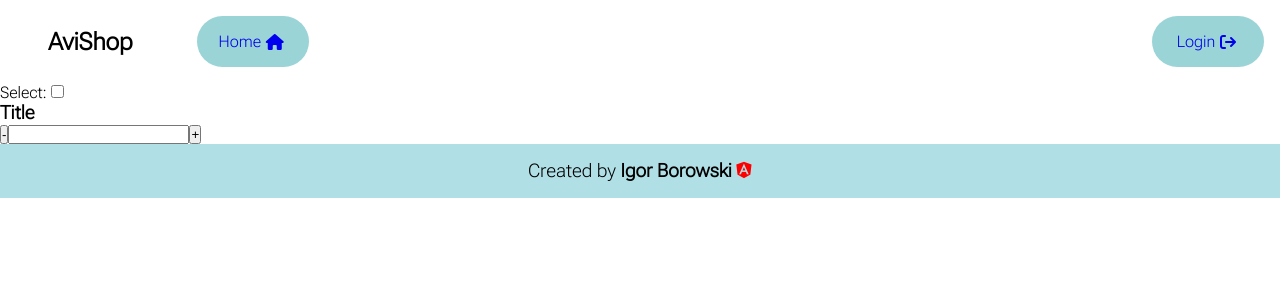
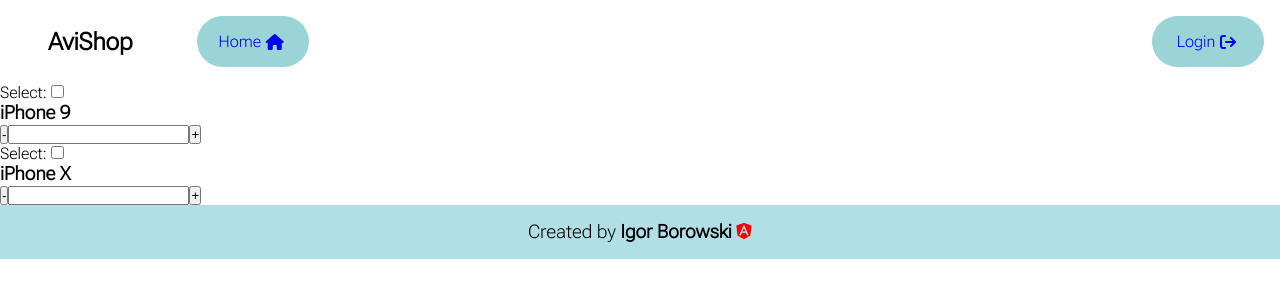
Before and after one commit to igobor94/AviShop, an Angular app: page /shopping-cart in a window 1280 px wide. Shown: the top 300 px of the page. Built offline with nearby package versions, Linux system fonts and the light colour scheme; data requests are answered from the project's data file; what ngx-pagination would draw is missing.

Commit message:
Add child-parent relation between comp

```diff
--- a/src/app/shopping-cart/components/shopping-cart-item/shopping-cart-item.component.html
+++ b/src/app/shopping-cart/components/shopping-cart-item/shopping-cart-item.component.html
@@ -3,7 +3,7 @@
         <input type="checkbox" value="Add"/>
     </label>
     <a class="shopping-cart__link">
-        <h3>Title</h3>
+        <h3>{{ cart.title }}</h3>
     </a>
     <div>
         <button class="shopping-cart__button-decrease">-</button>
--- a/src/app/shopping-cart/components/shopping-cart-item/shopping-cart-item.component.ts
+++ b/src/app/shopping-cart/components/shopping-cart-item/shopping-cart-item.component.ts
@@ -1,4 +1,4 @@
-import { Component, OnInit } from '@angular/core';
+import { Component, Input, OnInit } from '@angular/core';
 
 @Component({
   selector: '[shopping-cart-item]',
@@ -7,9 +7,12 @@ import { Component, OnInit } from '@angular/core';
 })
 export class ShoppingCartItemComponent implements OnInit {
 
+  @Input() cart: any = [];
+
   constructor() { }
 
   ngOnInit(): void {
+    console.log(this.cart)
   }
 
 }
--- a/src/app/shopping-cart/components/shopping-cart-list/shopping-cart-list.component.html
+++ b/src/app/shopping-cart/components/shopping-cart-list/shopping-cart-list.component.html
@@ -1 +1 @@
-<li shopping-cart-item class="shopping-cart__item"></li>
+<li shopping-cart-item class="shopping-cart__item" *ngFor="let product of listOfProducts" [cart]="product"></li>
--- a/src/app/shopping-cart/components/shopping-cart-list/shopping-cart-list.component.ts
+++ b/src/app/shopping-cart/components/shopping-cart-list/shopping-cart-list.component.ts
@@ -1,4 +1,4 @@
-import { Component, OnInit } from '@angular/core';
+import { Component, Input, OnInit } from '@angular/core';
 
 @Component({
   selector: '[shopping-cart-list]',
@@ -7,6 +7,8 @@ import { Component, OnInit } from '@angular/core';
 })
 export class ShoppingCartListComponent implements OnInit {
 
+  @Input() listOfProducts: any = []
+
   constructor() { }
 
   ngOnInit(): void {
--- a/src/app/shopping-cart/components/shopping-cart/shopping-cart.component.html
+++ b/src/app/shopping-cart/components/shopping-cart/shopping-cart.component.html
@@ -1,4 +1,4 @@
 <div class="shopping-cart__container">
-    <ul shopping-cart-list class="shopping-cart__list">
+    <ul shopping-cart-list class="shopping-cart__list" [listOfProducts]="products" >
     </ul>
 </div>
--- a/src/app/shopping-cart/components/shopping-cart/shopping-cart.component.ts
+++ b/src/app/shopping-cart/components/shopping-cart/shopping-cart.component.ts
@@ -1,4 +1,6 @@
 import { Component, OnInit } from '@angular/core';
+import { ShoppingCartService } from 'src/app/core/services/shopping-cart.service';
+import { IProduct } from 'src/app/product/model/products.model';
 
 @Component({
   selector: '[shopping-cart]',
@@ -7,9 +9,12 @@ import { Component, OnInit } from '@angular/core';
 })
 export class ShoppingCartComponent implements OnInit {
 
-  constructor() { }
+  products: IProduct[] = []
+
+  constructor(private shoppingCartService: ShoppingCartService) { }
 
   ngOnInit(): void {
+    this.shoppingCartService.getShoppingCart().subscribe(response => this.products = [...this.products, ...response.products])
   }
 
 }
```
